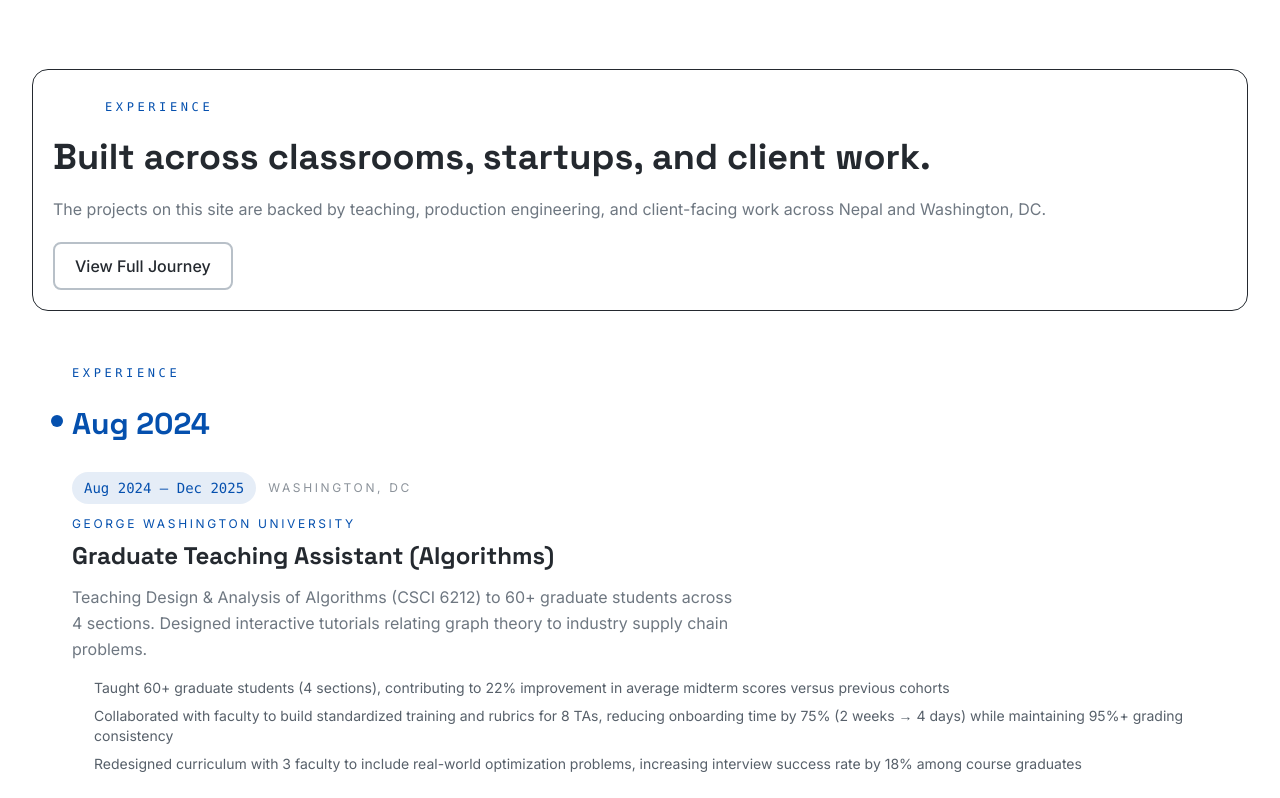
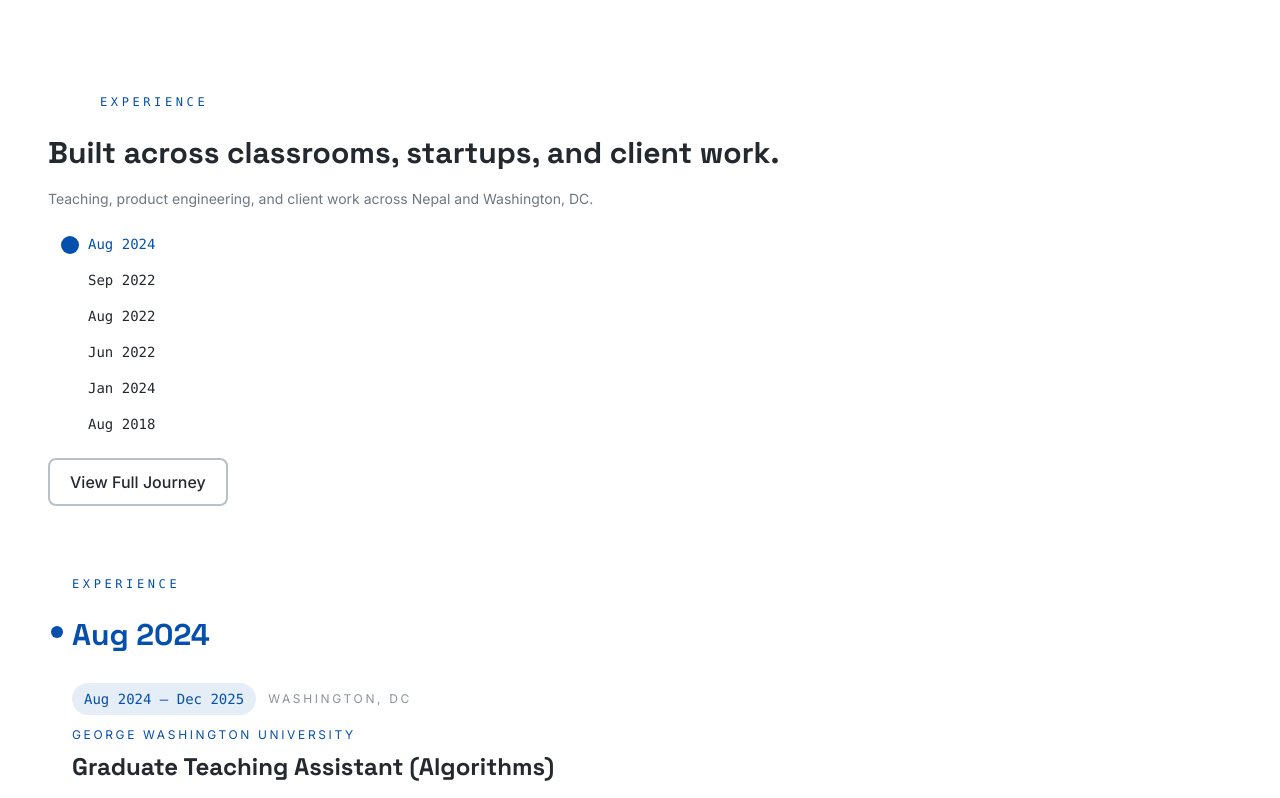
Before and after one commit to aabhiyann/portfolio-abhiyan, a React (Vite) app: page / in a window 1280 px wide. Shown: the part 1760-2558 px from the top of the page. Built offline with nearby package versions, Linux system fonts and the light colour scheme.

Commit message:
style: add a scroll-reactive year rail to the homepage timeline

```diff
--- a/src/pages/Home.tsx
+++ b/src/pages/Home.tsx
@@ -1,3 +1,4 @@
+import { useMemo, useState } from "react";
 import { Link } from "react-router-dom";
 import { motion } from "framer-motion";
 import { motionTokens } from "../utils/motion";
@@ -24,6 +25,24 @@ function Home() {
   );
   const homepageEducation = experiences.filter((experience) =>
     ["gwu-ms", "sx-bscsit"].includes(experience.id),
+  );
+  const timelineSections = [
+    { label: "Experience", items: homepageExperience },
+    { label: "Education", items: homepageEducation },
+  ];
+  const timelineYears = useMemo(
+    () =>
+      Array.from(
+        new Set(
+          timelineSections.flatMap((section) =>
+            section.items.map((item) => getStartYear(item.dates)),
+          ),
+        ),
+      ),
+    [homepageExperience, homepageEducation],
+  );
+  const [activeTimelineYear, setActiveTimelineYear] = useState(
+    timelineYears[0] ?? "",
   );
 
   return (
@@ -115,9 +134,9 @@ function Home() {
       {/* Experience Timeline */}
       <section className="py-24 bg-bg-surface/40">
         <div className="max-w-7xl mx-auto px-6 md:px-8">
-          <div className="grid grid-cols-1 lg:grid-cols-[260px,1fr] gap-8 lg:gap-12 items-start">
+          <div className="grid grid-cols-1 lg:grid-cols-[220px,1fr] gap-8 lg:gap-12 items-start">
             <motion.div
-              className="lg:sticky lg:top-28 space-y-5 self-start relative z-10 bg-bg-surface/95 backdrop-blur-sm border border-border-primary/70 rounded-2xl px-5 py-5"
+              className="lg:sticky lg:top-28 space-y-6 self-start relative z-10 bg-bg-surface/95 backdrop-blur-sm rounded-2xl px-4 py-4"
               initial={{ opacity: 0, y: 20 }}
               whileInView={{ opacity: 1, y: 0 }}
               viewport={{ once: true }}
@@ -130,25 +149,47 @@ function Home() {
                 </span>
               </div>
               <div className="space-y-4">
-                <h2 className="text-3xl md:text-4xl font-bold font-heading text-text-primary leading-tight">
+                <h2 className="text-2xl md:text-3xl font-bold font-heading text-text-primary leading-tight">
                   Built across classrooms, startups, and client work.
                 </h2>
-                <p className="text-sm md:text-base text-text-muted leading-relaxed">
-                  The projects on this site are backed by teaching, production
-                  engineering, and client-facing work across Nepal and
-                  Washington, DC.
+                <p className="text-sm text-text-muted leading-relaxed">
+                  Teaching, product engineering, and client work across Nepal
+                  and Washington, DC.
                 </p>
               </div>
+
+              <div className="relative pl-5">
+                <div className="absolute left-1 top-1 bottom-1 w-px bg-border-primary" />
+                <div className="space-y-4">
+                  {timelineYears.map((year) => (
+                    <div
+                      key={year}
+                      className={`relative pl-5 text-sm font-mono transition-all duration-300 ${
+                        activeTimelineYear === year
+                          ? "text-accent-primary"
+                          : "text-text-muted/65"
+                      }`}
+                    >
+                      <span
+                        className={`absolute left-[-3px] top-1.5 h-2.5 w-2.5 rounded-full transition-all duration-300 ${
+                          activeTimelineYear === year
+                            ? "bg-accent-primary ring-4 ring-accent-primary/12"
+                            : "bg-border-primary"
+                        }`}
+                      />
+                      {year}
+                    </div>
+                  ))}
+                </div>
+              </div>
+
               <Button as={Link} to="/about" variant="outline" size="md">
                 View Full Journey
               </Button>
             </motion.div>
 
             <div className="space-y-12">
-              {[
-                { label: "Experience", items: homepageExperience },
-                { label: "Education", items: homepageEducation },
-              ].map((group, groupIndex) => (
+              {timelineSections.map((group, groupIndex) => (
                 <div key={group.label} className="relative pl-8 md:pl-10">
                   <div className="mb-6">
                     <span className="text-xs font-mono uppercase tracking-[0.3em] text-accent-primary">
@@ -163,6 +204,9 @@ function Home() {
                         className="relative grid grid-cols-[70px,1fr] md:grid-cols-[84px,1fr] gap-4 md:gap-6"
                         initial={{ opacity: 0, y: 24 }}
                         whileInView={{ opacity: 1, y: 0 }}
+                        onViewportEnter={() =>
+                          setActiveTimelineYear(getStartYear(experience.dates))
+                        }
                         viewport={{ once: true }}
                         transition={{
                           duration: motionTokens.duration.normal / 1000,
@@ -214,7 +258,7 @@ function Home() {
 
                           <div className="space-y-2 pl-1">
                             {experience.achievements
-                              .slice(0, group.label === "Education" ? 2 : 3)
+                              .slice(0, 2)
                               .map((achievement) => (
                                 <div
                                   key={achievement}
```
